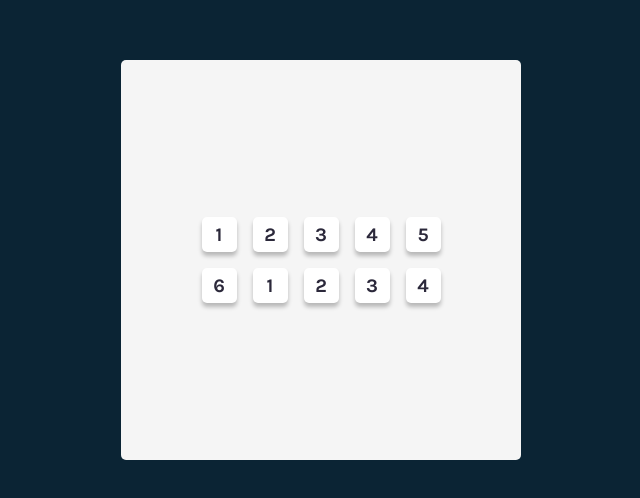
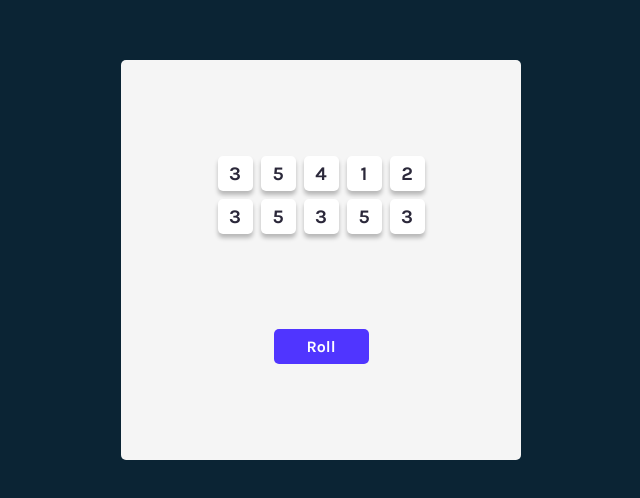
Before and after one commit to Liene31/react-tenzies, a React (Vite) app: page / in a window 1280 px wide. Shown: the part 140-638 px from the top of the page, without its empty margins (319-959 px from the left). Built offline with nearby package versions, Linux system fonts and the light colour scheme.

Commit message:
add roll functionality and dice detection on click

```diff
--- a/src/App.jsx
+++ b/src/App.jsx
@@ -3,28 +3,53 @@ import { nanoid } from "nanoid";
 import { Die } from "./Die.jsx";
 
 function App() {
-  const [dice, setDice] = useState([1, 2, 3, 4, 5, 6, 1, 2, 3, 4]);
+  const [dice, setDice] = useState(getAllRandomDice());
 
-  const generateRandomNo = () => {
+  function generateRandomNo() {
     return Math.ceil(Math.random() * 6);
-  };
+  }
 
-  const getAllRandomDice = () => {
-    const randomDice = [];
-    for (let i = 0; i < 10; i++) {
-      randomDice.push(generateRandomNo());
-    }
+  function getAllRandomDice() {
+    const arr = Array.from({ length: 10 }).map(() => {
+      return { id: nanoid(), value: generateRandomNo(), isHeld: false };
+    });
 
-    return randomDice;
-  };
+    return arr;
+  }
 
-  console.log(getAllRandomDice());
+  function handleRoll() {
+    setDice(getAllRandomDice());
+  }
+
+  function toggleDice(id) {
+    setDice((prev) => {
+      return prev.map((item) => {
+        return item.id === id
+          ? { ...item, isHeld: item.isHeld ? false : true }
+          : { ...item };
+      });
+    });
+  }
 
   const diceElement = dice.map((item) => {
-    return <Die key={nanoid()} value={item} />;
+    return (
+      <Die
+        key={item.id}
+        value={item.value}
+        isHeld={item.isHeld}
+        toggleDice={() => toggleDice(item.id)}
+      />
+    );
   });
 
-  return <main>{diceElement}</main>;
+  return (
+    <main>
+      <div className="dice-el">{diceElement}</div>
+      <button className="roll-btn" onClick={handleRoll}>
+        Roll
+      </button>
+    </main>
+  );
 }
 
 export default App;
--- a/src/Die.jsx
+++ b/src/Die.jsx
@@ -1,7 +1,10 @@
 export const Die = (props) => {
+  console.log(props);
   return (
     <>
-      <button>{props.value}</button>
+      <button className="dice-btn" onClick={props.toggleDice}>
+        {props.value}
+      </button>
     </>
   );
 };
--- a/src/index.css
+++ b/src/index.css
@@ -24,18 +24,22 @@ body {
 }
 
 main {
-  display: grid;
-  grid-template-columns: auto auto auto auto auto;
-  justify-content: center;
-  align-content: center;
-  gap: 1rem;
+  display: flex;
+  flex-direction: column;
+  justify-content: space-evenly;
+  align-items: center;
   background-color: #f5f5f5;
   height: 100%;
   border-radius: 5px;
 }
 
-button {
-  width: 35px;
+.dice-el {
+  display: grid;
+  grid-template-columns: 35px 35px 35px 35px 35px;
+  gap: 0.5rem;
+}
+
+button.dice-btn {
   height: 35px;
   background-color: #ffffff;
   border: none;
@@ -47,3 +51,16 @@ button {
   font-weight: bold;
   cursor: pointer;
 }
+
+button.roll-btn {
+  width: 95px;
+  height: 35px;
+  background-color: #5035ff;
+  color: #ffffff;
+  font-family: inherit;
+  font-size: 1rem;
+  font-weight: bold;
+  border-radius: 5px;
+  border: none;
+  cursor: pointer;
+}
```
